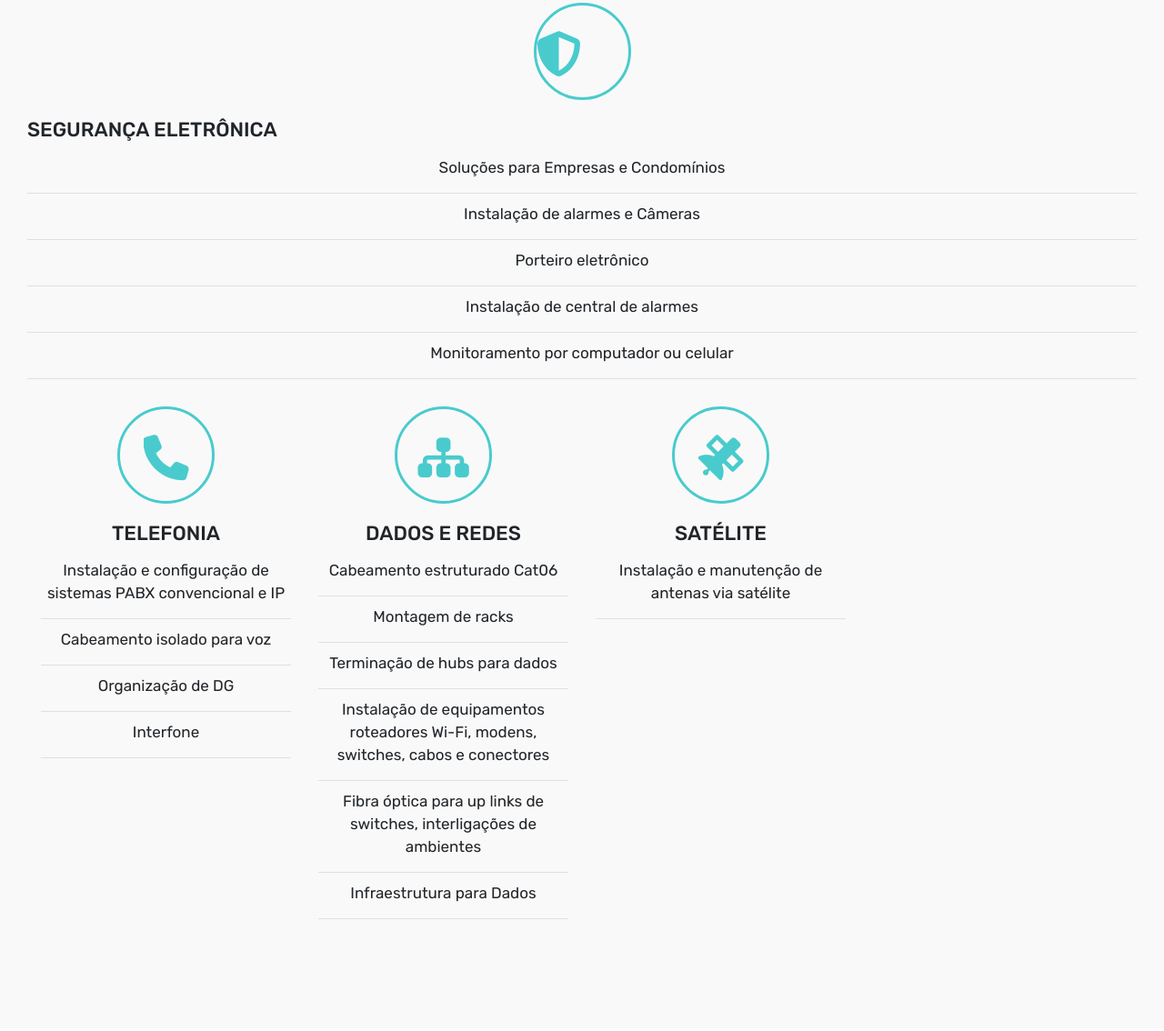
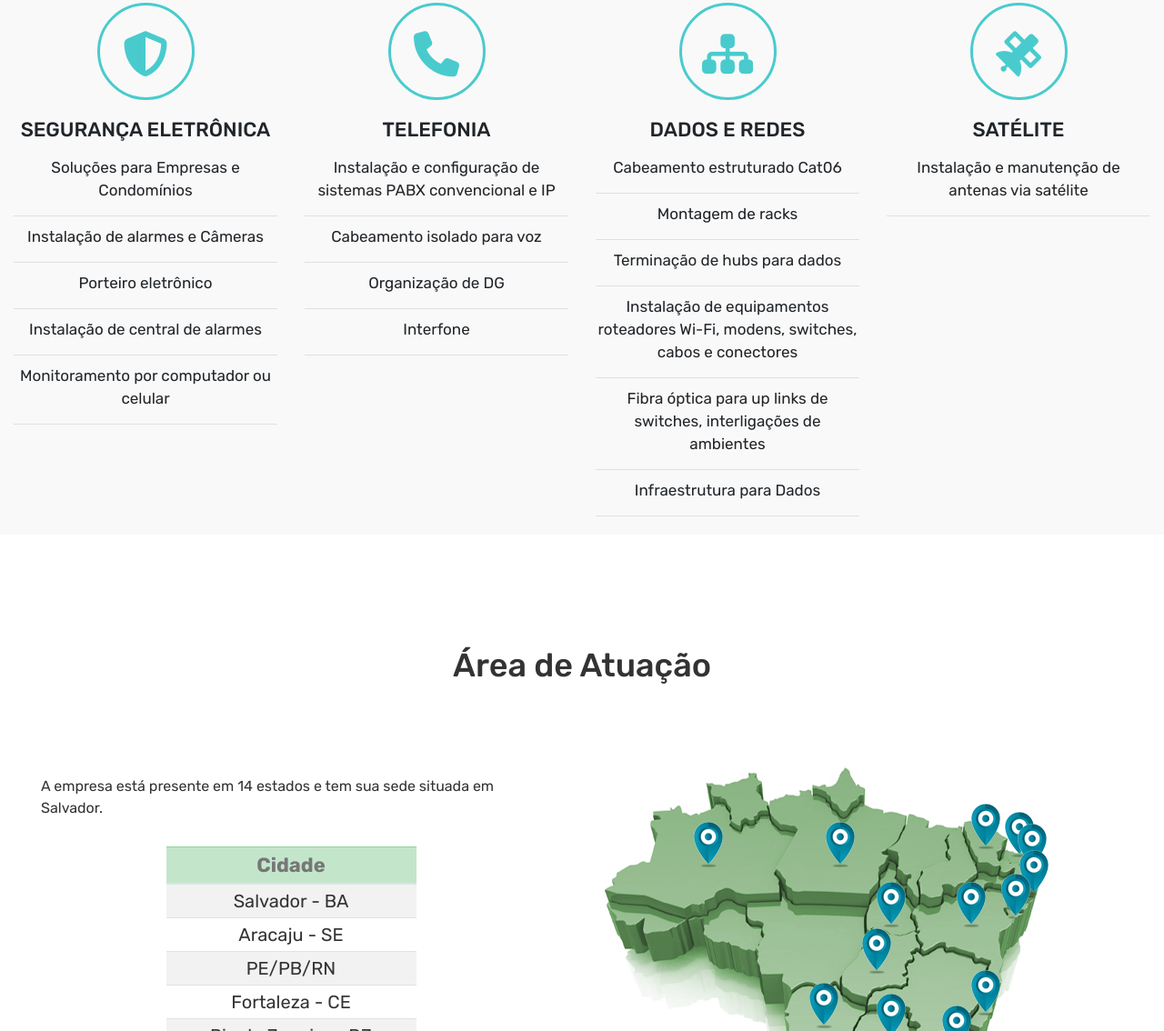
Before and after one commit to carlaalc/PlennatechService, a plain HTML site: page index.html in a window 1280 px wide. Shown: the part 1424-2558 px from the top of the page at 91% size. Drawn offline with nearby package versions, Linux system fonts and the light colour scheme.

Commit message:
correcao css nas colunas do #service

```diff
--- a/css/style.css
+++ b/css/style.css
@@ -128,6 +128,10 @@ html {
 .px-75 {
     padding-left: 10% !important;
     padding-right: 10% !important;
+}
+.coluna {
+    float: left;
+    width: 50%;
 }
 
 /* Animação da Seta para Baixo tem que fazer a mesma coisa para os prefixos -ms- -moz- -ms-
@@ -274,12 +278,18 @@ Fim da animação*/
 .text-center .projeto {
     margin: 0 auto;
 }
-.coluna4 {
+/*.parte {
+    margin: 5px;
+    background: tomato;
+    text-align: center;
+    font-size: 1em;
+}
+.service {
     float: left;
     width: 25%;
     padding: 10px 15px 100px 15px;
     box-sizing:border-box;
-}
+}*/
 
 .circulo {
     width: 107px;
@@ -288,17 +298,16 @@ Fim da animação*/
     border-radius: 50%;
     margin: 0px auto 20px;
     overflow: hidden;
+    text-align: center;
 }
 .circulo i {
     font-size: 5em;
     text-align: center;
     line-height: 107px;
 }
-#service article {
-    text-align: center;
-}
 #service h3 {
     font-size: 2.2em;
+    text-align: center;
     margin-bottom: 15px;
     text-transform: uppercase;
 }
--- a/index.html
+++ b/index.html
@@ -25,7 +25,6 @@
               <li class="nav-item active">
                 <a class="nav-link px-5 fonte-nitida fonte-16 texto-branco scrollSlow" href="#top">Home<span class="sr-only">(página atual)</span></a>
               </li>
-              <li>
               <li class="nav-item">
                 <a class="nav-link px-3 fonte-nitida fonte-16 texto-branco scrollSlow" href="#quemsomos">Quem somos</a>
               </li>
@@ -67,95 +66,104 @@
       <div class="row">
         <div class="col-sm-12 col-md-6 pl-5">
           <h2 class="fonte-nitida-medium fonte-36 texto-cinza333 pt-5 mt-5 mb-3 ml-5">Quem somos</h2>
-
           <p class="fonte-nitida fonte-16 texto-cinza333 ml-5 mt-5">Somos uma equipe multidisciplinar para
 atendimento a grandes integradoras do player nacional em instalações e manutenções de sistemas de segurança, cabeamento estruturado, fibra optica, ativos de rede e toda infra estrutura para atendimento de TI. Contamos com gestores experientes em planejamento com foco total na qualidade dos serviços prestados. Atuamos com rápida mobilidade e tomada de decisões. Nosso compromisso é atender com agilidade as demandas do cliente.<br/>
 A Plennatech Service atende somente às integradoras.</p>
         </div>
         <div class="col-sm-12 col-md-6">
           <div class="fotogrupo my-5 mx-auto w-100"><img src="img/quemsomos-foto.png" alt="Equipe"></div>
-
         </div>
       </div>
     </div>
-    </div>
+
     <button onclick="topFunction()" id="myBtn" title="Início"><i class="fa fa-chevron-up txt-branco"></i></button>
+
     <div id="features" class="container-fluid bg-cinzaf9">
       <div class="row">
         <div class="col-sm-12 col-md-12 my-5">
           <h2 class="my-3 fonte-nitida-medium fonte-36 texto-cinza333 text-center py-5">Serviços</h2>
           <h5 class="mb-5 text-center texto-cinza333 fonte-nitida-medium fonte-18">Manutenção e instalação em Sistema de Segurança Eletrônica</h5>
         </div>
-        <section id="service">
-          <div class="container-fluid">
-            <div class="col-12 col-sm-3 col-md-12">
+          <section id="service" class="container-fluid">
+            <div class="row">
+              <div class="col-sm-12 col-md-3"><!--my-5>-->
+                <div class="parte">
                     <div class="circulo">
                       <i class="fas fa-shield-alt txt-verde"></i>
                     </div>
                       <h3>Segurança eletrônica</h3>
                         <ul>
                           <li>Soluções para Empresas e Condomínios</li>
-                <hr></hr>
+                          <hr>
                           <li>Instalação de alarmes e Câmeras</li>
-                <hr></hr>
+                          <hr>
                           <li>Porteiro eletrônico</li>
-                <hr></hr>
+                          <hr>
                           <li>Instalação de central de alarmes</li>
-                <hr></hr>
+                          <hr>
                           <li>Monitoramento por computador ou celular</li>
-                <hr></hr>
+                          <hr>
                         </ul>
-            </article>
-            <article class="coluna4">
+                </div>
+              </div>
+              <div class="col-sm-12 col-md-3">
+                <div class="parte">
                     <div class="circulo">
                       <i class="fas fa-phone txt-verde"></i>
                     </div>
                       <h3>Telefonia</h3>
                         <ul>
                           <li>Instalação e configuração de sistemas PABX convencional e IP</li>
-                <hr></hr>
+                          <hr>
                           <li>Cabeamento isolado para voz</li>
-                <hr></hr>
+                          <hr>
                           <li>Organização de DG</li>
-                <hr></hr>
+                          <hr>
                           <li>Interfone</li>
-                <hr></hr>
+                          <hr>
                         </ul>
-            </article>
-            <article class="coluna4">
+                </div>
+              </div>
+              <div class="col-sm-12 col-md-3">
+                <div class="parte">
                     <div class="circulo">
                       <i class="fas fa-sitemap txt-verde"></i>
                     </div>
                       <h3>Dados e redes</h3>
                         <ul>
                           <li>Cabeamento estruturado Cat06</li>
-                <hr></hr>
+                          <hr>
                           <li>Montagem de racks</li>
-                <hr></hr>
+                          <hr>
                           <li>Terminação de hubs para dados</li>
-                <hr></hr>
+                          <hr>
                           <li>Instalação de equipamentos roteadores Wi-Fi, modens, switches, cabos e conectores</li>
-                <hr></hr>
+                          <hr>
                           <li>Fibra óptica para up links de switches, interligações de ambientes</li>
-                <hr></hr>
+                          <hr>
                           <li>Infraestrutura para Dados</li>
-                <hr></hr>
+                          <hr>
                         </ul>
-            </article>
-            <article class="coluna4">
+                </div>
+              </div>
+              <div class="col-sm-12 col-md-3">
+                <div class="parte">
                     <div class="circulo">
                       <i class="fas fa-satellite txt-verde"></i>
                     </div>
                       <h3>Satélite</h3>
                         <ul>
                           <li>Instalação e manutenção de antenas via satélite</li>
-                <hr></hr>
+                          <hr>
                         </ul>
+              <!--</div>-->
+              </div>
             </div>
             </div>
           </section>
       </div>
     </div>
+
     <div id="atuacao" class="container-fluid py-7 px-0 my-1">
       <div class="row">
         <div class="col-12 my-5">
@@ -282,6 +290,7 @@ A Plennatech Service atende somente às integradoras.</p>
         </div>
       </div>
       </div>
+    </div>
 
 
     <!-- JavaScript (Opcional) -->
```
Lines whose indentation alone changed are shown as unchanged.
